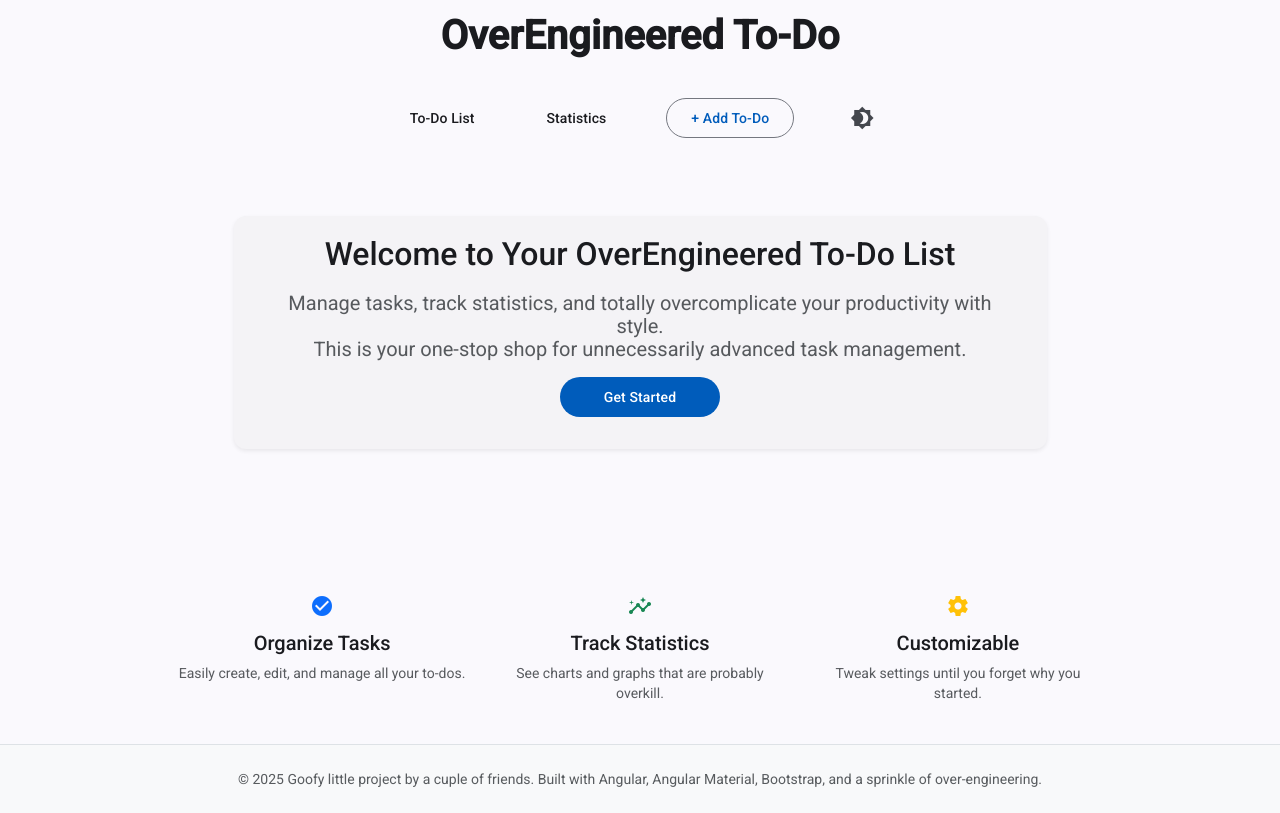
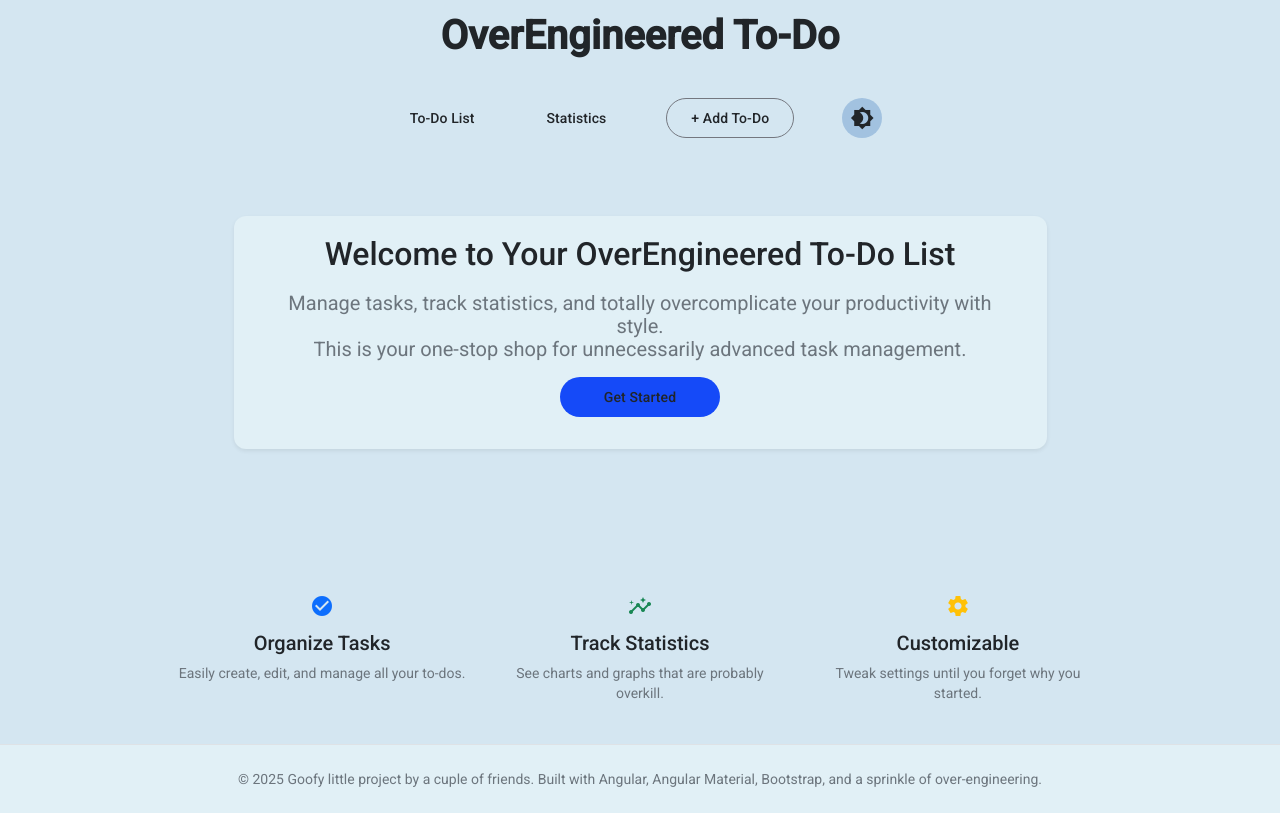
Before and after one commit to NedzadDonlagic04/task-manager-angular, an Angular app in the folder frontend/: page / in a window 1280 px wide. Built offline with nearby package versions, Linux system fonts and the light colour scheme.

Commit message:
Implemented the dark-theme light-theme toggle

```diff
--- a/frontend/angular.json
+++ b/frontend/angular.json
@@ -33,7 +33,8 @@
             "styles": [
               "node_modules/bootstrap/dist/css/bootstrap.min.css",
               "src/custom-theme.scss",
-              "src/styles.css"
+              "src/styles.css",
+              "src/components/app/color-modes.css"
             ]
           },
           "configurations": {
--- a/frontend/src/components/app/app.html
+++ b/frontend/src/components/app/app.html
@@ -11,8 +11,10 @@
       <button mat-stroked-button color="accent" routerLink="/add">+ Add To-Do</button>
 
       <!--Dark mode toggle-->
-      <button mat-icon-button aria-label="Toggle dark mode" (click)="toggleDarkTheme()">
-        <mat-icon>{{ isDarkTheme ? 'brightness_7' : 'brightness_4' }}</mat-icon>
+      <button mat-icon-button aria-label="Toggle dark mode" (click)="toggleDarkTheme()" class="theme-toggle-button">
+        <mat-icon [class.theme-toggle]="isDarkTheme">
+        {{ isDarkTheme ? 'brightness_7' : 'brightness_4' }}
+      </mat-icon>
       </button>
     </nav>
   </div>
--- a/frontend/src/components/app/app.ts
+++ b/frontend/src/components/app/app.ts
@@ -27,5 +27,17 @@ export class App {
 
   toggleDarkTheme() {
     console.log('Toggling dark theme');
+
+    this.isDarkTheme = !this.isDarkTheme;
+
+    if(this.isDarkTheme)
+      {
+        document.body.classList.add('dark-theme');
+      }
+    else
+      {
+        document.body.classList.remove('dark-theme');
+      }
+
   }
 }
--- a/frontend/src/components/app/color-modes.css
+++ b/frontend/src/components/app/color-modes.css
@@ -5,7 +5,7 @@
   --secondary-text-color: #6c757d;
   --primary-color: #A2C2E0;
   --accent-color: #B7D9E8;
-  --warning-color: #dc3545;
+  --warning-color: #154af8;
   --card-bg-color: #E1F0F6;
 }
 
@@ -14,7 +14,7 @@
   --bg-color: #2C2C2C;
   --primary-text-color: #E4E4E4;
   --secondary-text-color: #9e9e9e;
-  --primary-color: #A8DADC;
+  --primary-color: #9f4646;
   --accent-color: #FFC1CC;
   --warning-color: #dc3545;
   --card-bg-color: #1e1e1e;
@@ -32,7 +32,7 @@ body {
 }
 
 #app-toolbar {
-  background-color: var(--primary-color) !important;
+  background-color: var(--bg-color);
   color: var(--bg-color);
 }
 
@@ -58,3 +58,78 @@ button[mat-flat-button][color="warn"] {
   background-color: var(--warning-color);
   color: var(--bg-color);
 }
+
+.mdc-button__label {
+  color: var(--primary-text-color);
+}
+
+/* Regular mat-button in dark theme */
+.dark-theme button[mat-button]:hover {
+  outline: 2px solid var(--accent-color);
+  outline-offset: 2px;
+}
+
+/* Stroked button in dark theme */
+.dark-theme button[mat-stroked-button]:hover {
+  border-color: var(--accent-color);
+  outline: 2px solid var(--accent-color);
+  outline-offset: 2px;
+}
+
+/* Icon button in dark theme */
+.dark-theme button[mat-icon-button]:hover {
+  outline: 2px solid var(--primary-color);
+  outline-offset: 3px;
+}
+
+.theme-toggle-button:hover {
+  outline: 2px solid var(--primary-color);
+  outline-offset: 3px;
+}
+
+
+
+
+/* Some custom stuff */
+
+.mat-icon {
+  color: var(--primary-text-color);
+}
+
+.mat-mdc-icon-button .mat-mdc-button-persistent-ripple {
+  background-color: var(--primary-color);
+  color: var(--bg-color);
+}
+
+.fw-bold{
+  color: var(--primary-text-color)!important;
+}
+.container{
+  background-color: var(--bg-color);
+
+}
+.bg-light{
+  background-color: var(--card-bg-color)!important;
+}
+
+.container.text-center.text-muted {
+  background-color: var(--card-bg-color)!important;
+}
+
+
+/*Dark theme animation thingy*/
+body,
+mat-card,
+button,
+.container,
+#app-toolbar {
+  transition: background-color 0.3s ease, color 0.3s ease;
+}
+
+mat-icon {
+  transition: transform 0.3s ease;
+}
+
+mat-icon.theme-toggle {
+  transform: rotate(180deg);
+}
```
